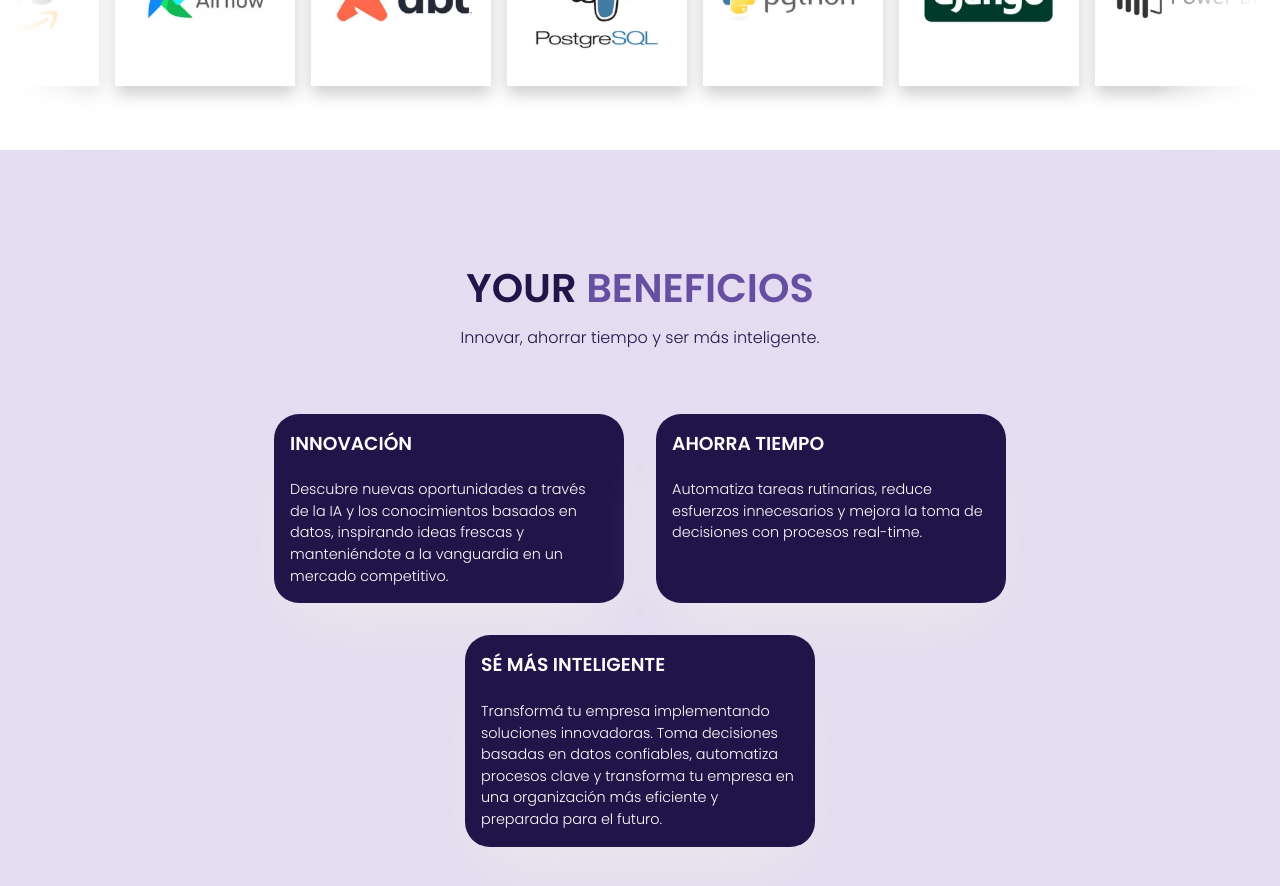
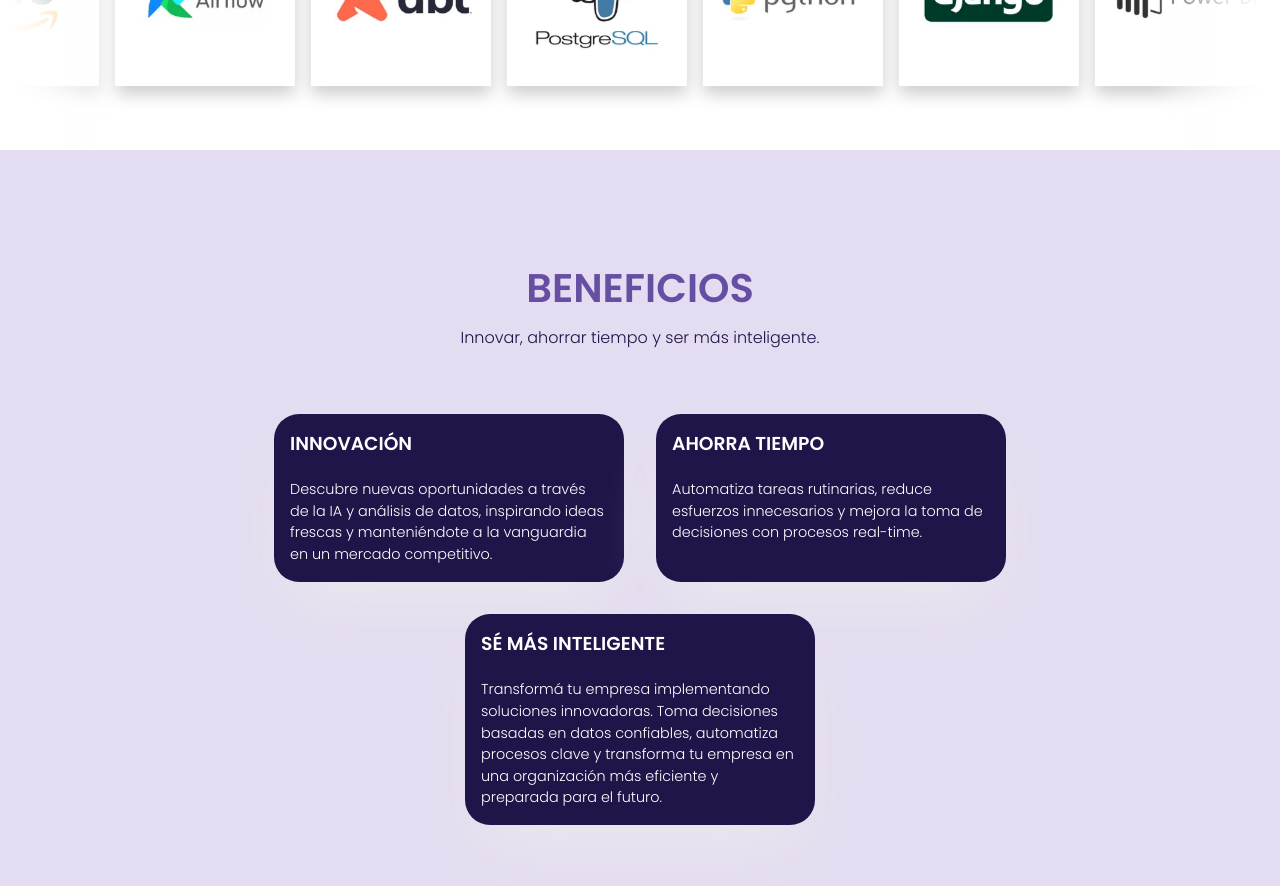
Before and after one commit to squadralabs/squadralabs.github.io, a Jekyll site: the page index.html, which Jekyll copies as it is, in a window 1280 px wide and 900 px high, scrolled down 1951 px. Shown: the top 886 px of the window. Built offline with Jekyll 4.4.1, drawn with Linux system fonts in a browser that asks for light colours; some of the changed text lies outside the part shown.

Commit message:
Update index.html

```diff
--- a/index.html
+++ b/index.html
@@ -114,7 +114,7 @@
             Partner
           </h1>
           <p class="hero-description">
-            Ayudamos a las empresas a ser más inteligentes e innovar implementando soluciones de Inteligencia Artificial y Datos.
+            Ayudamos a las empresas a ser más inteligentes e innovar implementando soluciones de Datos e Inteligencia Artificial.
           </p>
           <a
             href="https://calendly.com/mariano-allevato-squadra/30min"
@@ -198,7 +198,7 @@
       <section class="benefits bg-secondary" id="benefits">
         <div class="container spacing">
           <h2 class="section-title text-xl text-upper text-center">
-            Your <span class="accent">Beneficios</span>
+            <span class="accent">Beneficios</span>
           </h2>
           <p class="section-description text-center">
             Innovar, ahorrar tiempo y ser más inteligente.
@@ -207,7 +207,7 @@
             <div class="card bg-primary">
               <h3 class="card-title text-left text-upper">Innovación</h3>
               <p class="card-description text-sm">
-                <br> Descubre nuevas oportunidades a través de la IA y los conocimientos basados en datos, inspirando ideas frescas y manteniéndote a la vanguardia en un mercado competitivo.
+                <br> Descubre nuevas oportunidades a través de la IA y análisis de datos, inspirando ideas frescas y manteniéndote a la vanguardia en un mercado competitivo.
               </p>
             </div>
             <div class="card bg-primary">
```
